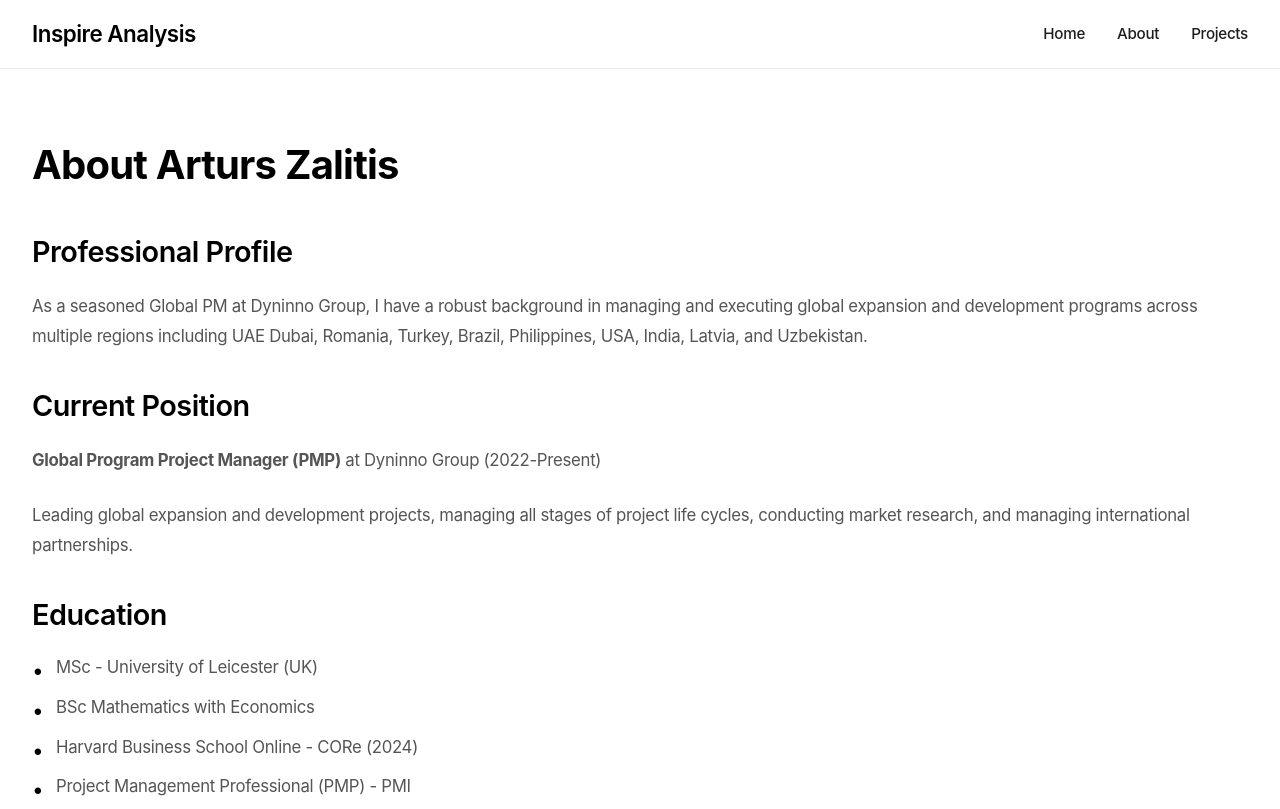
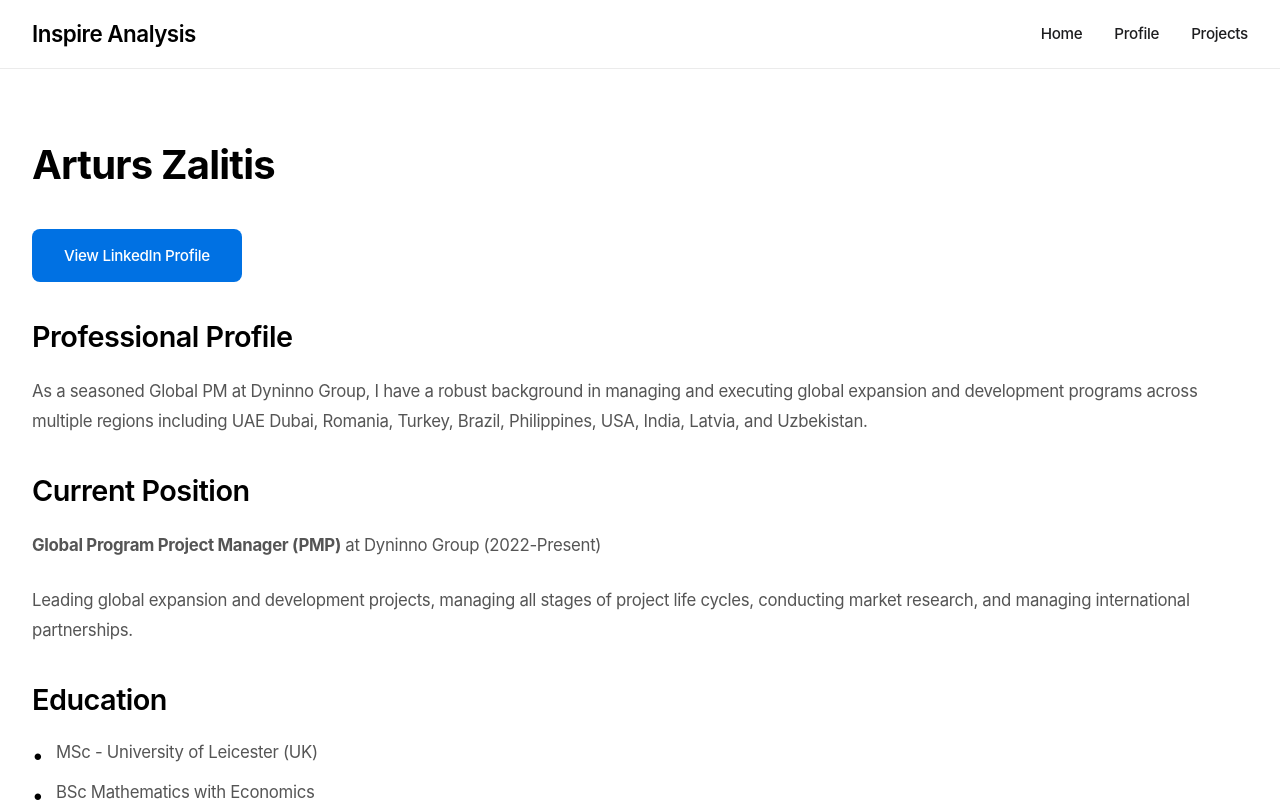
Before and after one commit to zalart-pixel/inspire-analysis-website, a plain HTML site: page about.html in a window 1280 px wide. Shown: the top 809 px of the page. Drawn offline with Linux system fonts and the light colour scheme.

Commit message:
Update Profile page with LinkedIn link and rename from About

```diff
--- a/about.html
+++ b/about.html
@@ -3,7 +3,7 @@
 <head>
     <meta charset="UTF-8">
     <meta name="viewport" content="width=device-width, initial-scale=1.0">
-    <title>About - Inspire Analysis</title>
+    <title>Profile - Inspire Analysis</title>
     <link rel="stylesheet" href="css/style.css">
 </head>
 <body>
@@ -12,14 +12,16 @@
             <a href="index.html" class="logo">Inspire Analysis</a>
             <ul class="nav-menu">
                 <li><a href="index.html">Home</a></li>
-                <li><a href="about.html">About</a></li>
+                <li><a href="about.html">Profile</a></li>
                 <li><a href="projects.html">Projects</a></li>
             </ul>
         </div>
     </nav>
 
     <div class="container">
-        <h1>About Arturs Zalitis</h1>
+        <h1>Arturs Zalitis</h1>
+
+        <p style="margin-bottom: 2rem;"><a href="https://www.linkedin.com/in/arturszalitis/" target="_blank" class="btn" style="display: inline-block;">View LinkedIn Profile</a></p>
 
         <h2>Professional Profile</h2>
         <p>As a seasoned Global PM at Dyninno Group, I have a robust background in managing and executing global expansion and development programs across multiple regions including UAE Dubai, Romania, Turkey, Brazil, Philippines, USA, India, Latvia, and Uzbekistan.</p>
```
